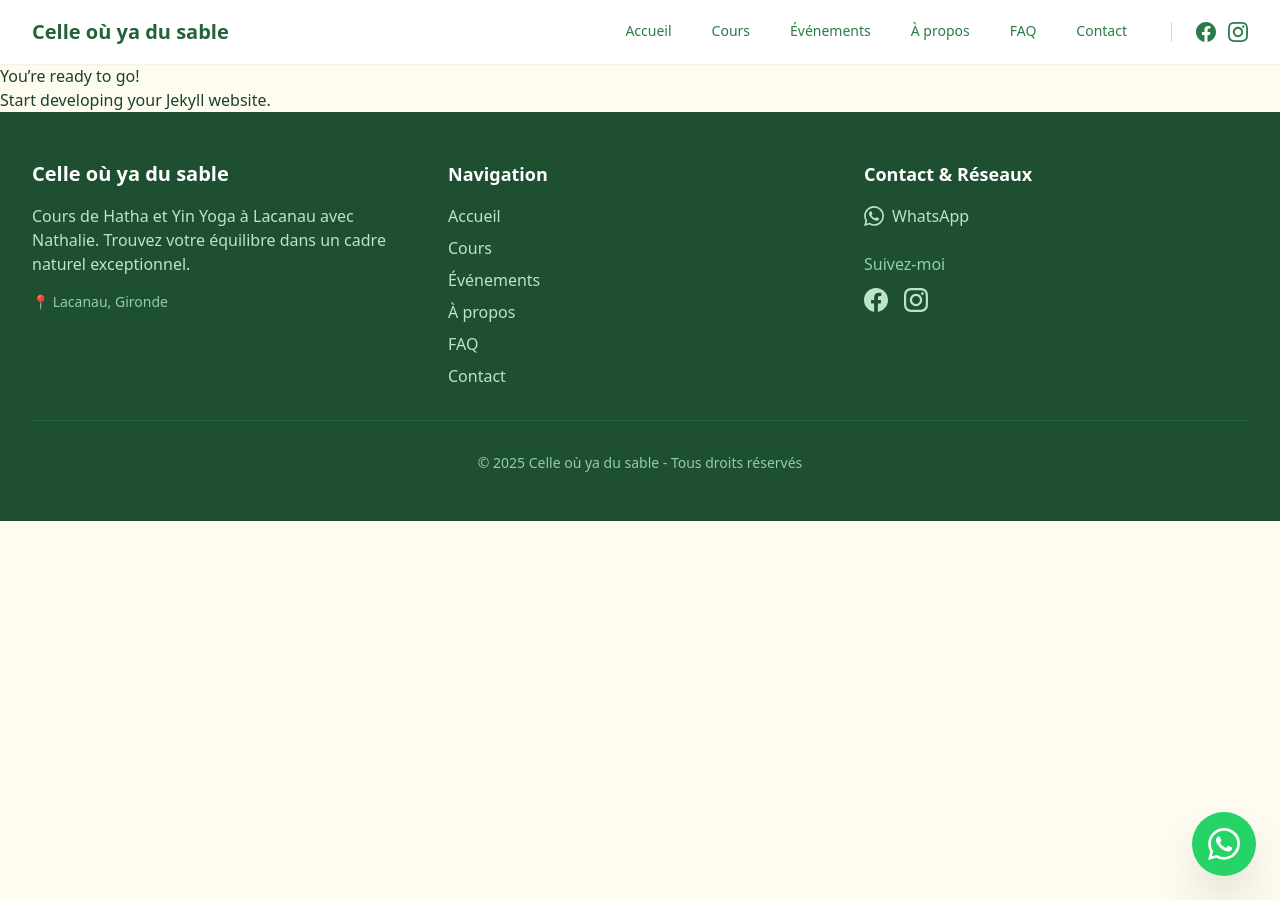
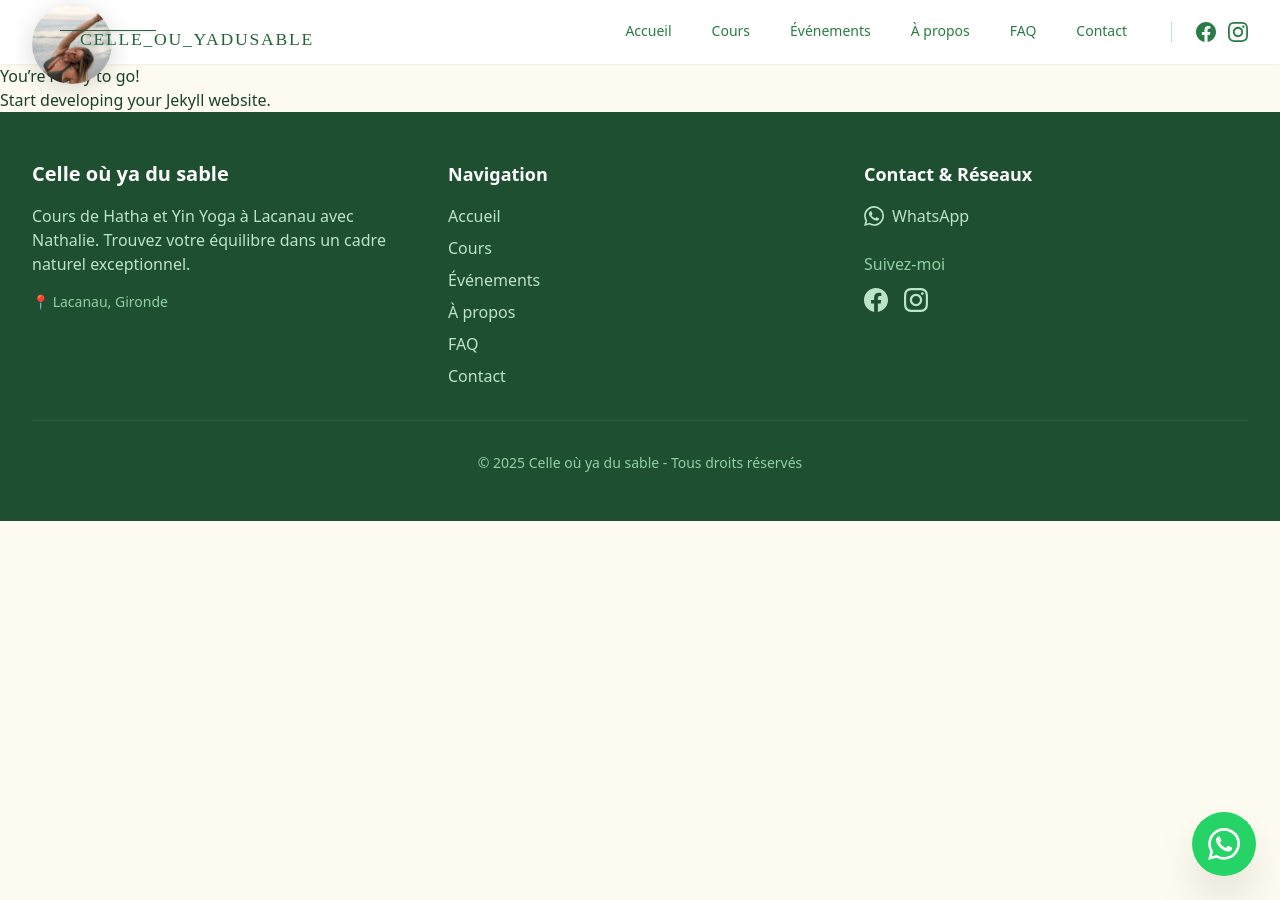
Before and after one commit to m-lague/celleouyadusable, a Jekyll site: the page built from index.md, in a window 1280 px wide. Built offline with Jekyll 4.4.1, drawn with Linux system fonts in a browser that asks for light colours; nearby versions of some CDN libraries.

Commit message:
add a logo & fix affichage de la vurrent pasge dans le menu mobile

```diff
--- a/_layouts/default.html
+++ b/_layouts/default.html
@@ -73,10 +73,15 @@
     <div class="max-w-7xl mx-auto px-4 sm:px-6 lg:px-8">
         <div class="flex justify-between items-center h-16">
             <div class="flex-shrink-0">
-                <a href="/accueil/" class="text-xl font-bold text-jungle-700">
-                    Celle où ya du sable
-                </a>
+              <div class="logo-preview">
+                <div class="relative w-[80px] h-[80px] mt-6 rounded-full  bg-cover bg-[center_30%] shadow-[0_5px_25px_rgba(0,0,0,0.15)]" style="background-image: url('/assets/images/celleouyadusable-logo.jpg');">
+                  <div class="absolute h-px w-[120%] bg-jungle-800/90 left-[35%] top-[calc(18%_+_0.7rem)] z-10 shadow-[1px_1px_3px_rgba(0,0,0,0.2)]"></div>
+                  <div class="absolute text-jungle-700 py-2 whitespace-nowrap font-['Montserrat'] font-normal text-[1.1rem] tracking-[0.1em] uppercase left-[60%] top-[18%] z-20" style="text-shadow: 1px 1px 3px rgba(255,255,255)">Celle_ou_yadusable</div>
+                </div>
+              </div>
             </div>
+
+
 
             <!-- Desktop Navigation -->
             <div class="hidden md:flex items-center space-x-8">
@@ -136,9 +141,17 @@
     <div class="md:hidden hidden" id="mobile-menu">
         <div class="px-2 pt-2 pb-3 space-y-1 sm:px-3 bg-white border-t">
             {% for item in site.data.navigation.main %}
+              {% assign is_current = false %}
+              {% if page.permalink == item.url %}
+                {% assign is_current = true %}
+              {% endif %}
             <a href="{{ item.url }}"
-               class="text-jungle-600 hover:text-jungle-800 block px-3 py-2 text-base font-medium border-l-4 border-transparent hover:border-jungle-300
-               {% if page.url == item.url %}text-jungle-800 border-jungle-500{% endif %}">
+               class="text-jungle-600 hover:text-jungle-800 block px-3 py-2 text-base font-medium border-l-4
+               {% if is_current %}
+                text-jungle-800 border-jungle-500
+                {% else %}
+                  border-transparent
+               {% endif %}">
                 {{ item.name }}
             </a>
             {% endfor %}
```
Also changed, not shown: assets/images/celleouyadusable-logo.jpg (added), 10 other files.
